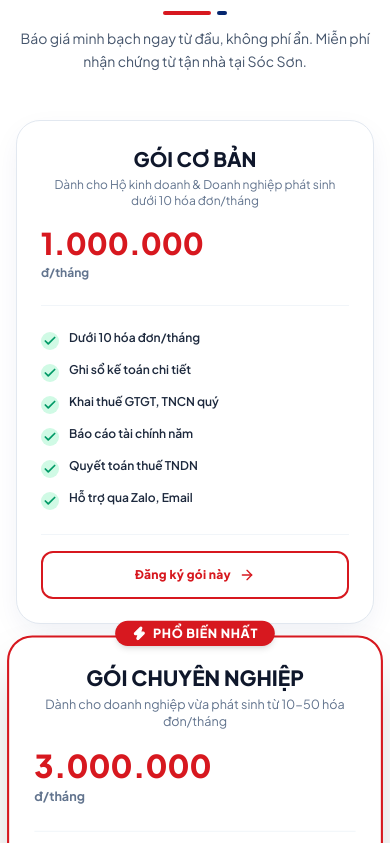
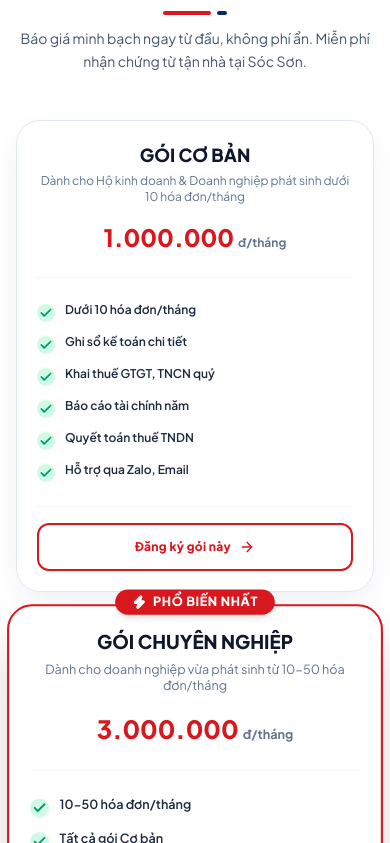
Before and after one commit to himawariproperty2026-boop/dichvuketoanthuesocson, a Next.js app: page / in a window 390 px wide. Shown: the part 9261-10104 px from the top of the page. Built offline with nearby package versions, Linux system fonts and the light colour scheme; no server answers.

Commit message:
Fix price text wrapping in pricing cards with whitespace-nowrap and responsive font scaling

```diff
--- a/components/PricingCard.tsx
+++ b/components/PricingCard.tsx
@@ -24,7 +24,7 @@ export const PricingCard: React.FC<PricingCardProps> = ({ pkg }) => {
 
   return (
     <div
-      className={`rounded-3xl p-6 sm:p-7 flex flex-col justify-between transition-all duration-300 relative ${
+      className={`rounded-3xl p-5 sm:p-6 flex flex-col justify-between transition-all duration-300 relative ${
         pkg.recommended
           ? "bg-white border-2 border-[#D7181F] shadow-2xl scale-105 z-10"
           : "bg-white border border-slate-200 shadow-soft hover:shadow-xl hover:border-slate-300"
@@ -41,20 +41,24 @@ export const PricingCard: React.FC<PricingCardProps> = ({ pkg }) => {
       <div>
         {/* Card Header Info */}
         <div className="text-center pb-6 border-b border-slate-100">
-          <h3 className="font-black text-xl text-slate-900">{pkg.name}</h3>
+          <h3 className="font-black text-lg sm:text-xl text-slate-900">{pkg.name}</h3>
           <p className="text-xs text-slate-500 mt-1 min-h-[32px] flex items-center justify-center">
             {pkg.target}
           </p>
 
-          <div className="mt-4 flex flex-col sm:flex-row items-baseline justify-center gap-1">
+          <div className="mt-4 flex items-baseline justify-center gap-1 whitespace-nowrap">
             <span
               className={`${
-                isContactPrice ? "text-2xl sm:text-3xl" : "text-3xl sm:text-4xl"
-              } font-black text-[#D7181F]`}
+                isContactPrice
+                  ? "text-xl sm:text-2xl"
+                  : pkg.price.length > 10
+                  ? "text-xl sm:text-2xl lg:text-[26px]"
+                  : "text-2xl sm:text-3xl"
+              } font-black text-[#D7181F] whitespace-nowrap`}
             >
               {pkg.price}
             </span>
-            <span className="text-xs font-bold text-slate-500">{pkg.period}</span>
+            <span className="text-xs font-bold text-slate-500 shrink-0">{pkg.period}</span>
           </div>
         </div>
 
```
